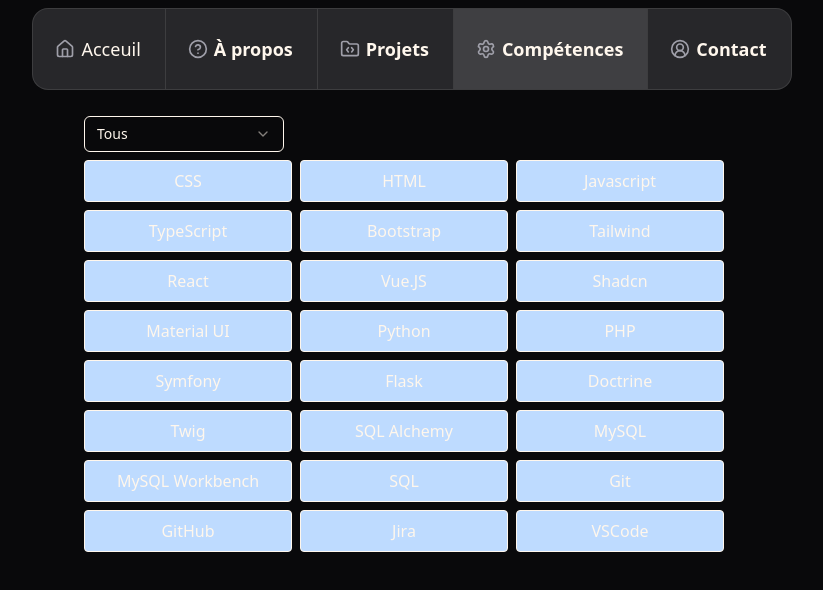
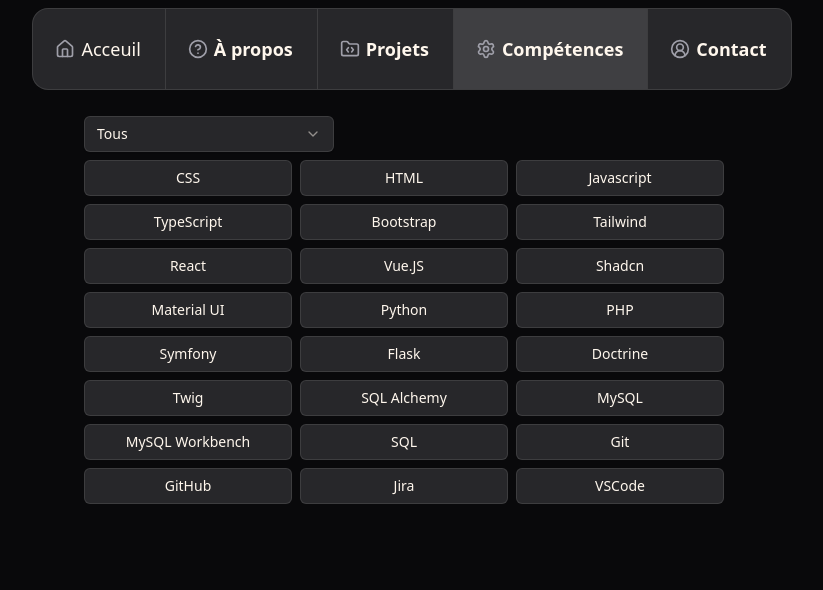
Before and after one commit to LucienRamond/lucr4, a React (Vite) app: page /competences in a window 1280 px wide. Shown: the top 590 px of the page, without its empty margins (236-1059 px from the left). Built offline with nearby package versions, Linux system fonts and the light colour scheme.

Commit message:
Update skills style

```diff
--- a/src/index.css
+++ b/src/index.css
@@ -7,6 +7,13 @@
   min-height: 100vh;
   background-color: var(--background);
   color: var(--primary-foreground);
+}
+button {
+  background-color: var(--secondary);
+  border: 1px solid var(--border);
+}
+button:hover {
+  background-color: var(--input);
 }
 :root {
   --radius: 0.65rem;
--- a/src/pages/skills/Skills.tsx
+++ b/src/pages/skills/Skills.tsx
@@ -14,25 +14,34 @@
   SelectTrigger,
   SelectValue,
 } from "@/components/ui/select";
+import { Button } from "@/components/ui/button";
 
 export default function Skills() {
   const [selectedSkills, setSelectedSkills] = useState("tous");
 
-  console.log(selectedSkills);
-
   return (
     <Page>
       <Select onValueChange={(value) => setSelectedSkills(value)}>
-        <SelectTrigger className="min-w-[200px] mb-2">
+        <SelectTrigger className="min-w-[250px] mb-2">
           <SelectValue placeholder="Tous" />
         </SelectTrigger>
-        <SelectContent>
+        <SelectContent className=" bg-(--secondary) border-(--border)">
           <SelectGroup>
-            <SelectItem value="tous">Tous</SelectItem>
-            <SelectItem value="front">Développement frontend</SelectItem>
-            <SelectItem value="back">Développement backend</SelectItem>
-            <SelectItem value="bdd">Base de données</SelectItem>
-            <SelectItem value="env">Environnement de travail</SelectItem>
+            <SelectItem className=" hover:bg-(--input)" value="tous">
+              Tous
+            </SelectItem>
+            <SelectItem className=" hover:bg-(--input)" value="front">
+              Développement frontend
+            </SelectItem>
+            <SelectItem className=" hover:bg-(--input)" value="back">
+              Développement backend
+            </SelectItem>
+            <SelectItem className=" hover:bg-(--input)" value="bdd">
+              Base de données
+            </SelectItem>
+            <SelectItem className=" hover:bg-(--input)" value="env">
+              Environnement de travail
+            </SelectItem>
           </SelectGroup>
         </SelectContent>
       </Select>
@@ -40,65 +49,33 @@
       <div className="min-w-[50vw] grid gap-2 grid-cols-3">
         {selectedSkills == "front" &&
           frontend_skills.map((skill) => {
-            return (
-              <div className="border bg-blue-200 hover:bg-blue-300 rounded text-center p-2">
-                {skill}
-              </div>
-            );
+            return <Button key={skill}>{skill}</Button>;
           })}
         {selectedSkills == "back" &&
           backend_skills.map((skill) => {
-            return (
-              <div className="border bg-blue-200 hover:bg-blue-300 rounded text-center p-2">
-                {skill}
-              </div>
-            );
+            return <Button key={skill}>{skill}</Button>;
           })}
         {selectedSkills == "bdd" &&
           bdd_skills.map((skill) => {
-            return (
-              <div className="border bg-blue-200 hover:bg-blue-300 rounded text-center p-2">
-                {skill}
-              </div>
-            );
+            return <Button key={skill}>{skill}</Button>;
           })}
         {selectedSkills == "env" &&
           env_skills.map((skill) => {
-            return (
-              <div className="border bg-blue-200 hover:bg-blue-300 rounded text-center p-2">
-                {skill}
-              </div>
-            );
+            return <Button key={skill}>{skill}</Button>;
           })}
         {selectedSkills == "tous" && (
           <>
             {frontend_skills.map((skill) => {
-              return (
-                <div className="border bg-blue-200 hover:bg-blue-300 rounded text-center p-2">
-                  {skill}
-                </div>
-              );
+              return <Button key={skill}>{skill}</Button>;
             })}
             {backend_skills.map((skill) => {
-              return (
-                <div className="border bg-blue-200 hover:bg-blue-300 rounded text-center p-2">
-                  {skill}
-                </div>
-              );
+              return <Button key={skill}>{skill}</Button>;
             })}
             {bdd_skills.map((skill) => {
-              return (
-                <div className="border bg-blue-200 hover:bg-blue-300 rounded text-center p-2">
-                  {skill}
-                </div>
-              );
+              return <Button key={skill}>{skill}</Button>;
             })}
             {env_skills.map((skill) => {
-              return (
-                <div className="border bg-blue-200 hover:bg-blue-300 rounded text-center p-2">
-                  {skill}
-                </div>
-              );
+              return <Button key={skill}>{skill}</Button>;
             })}
           </>
         )}
```
